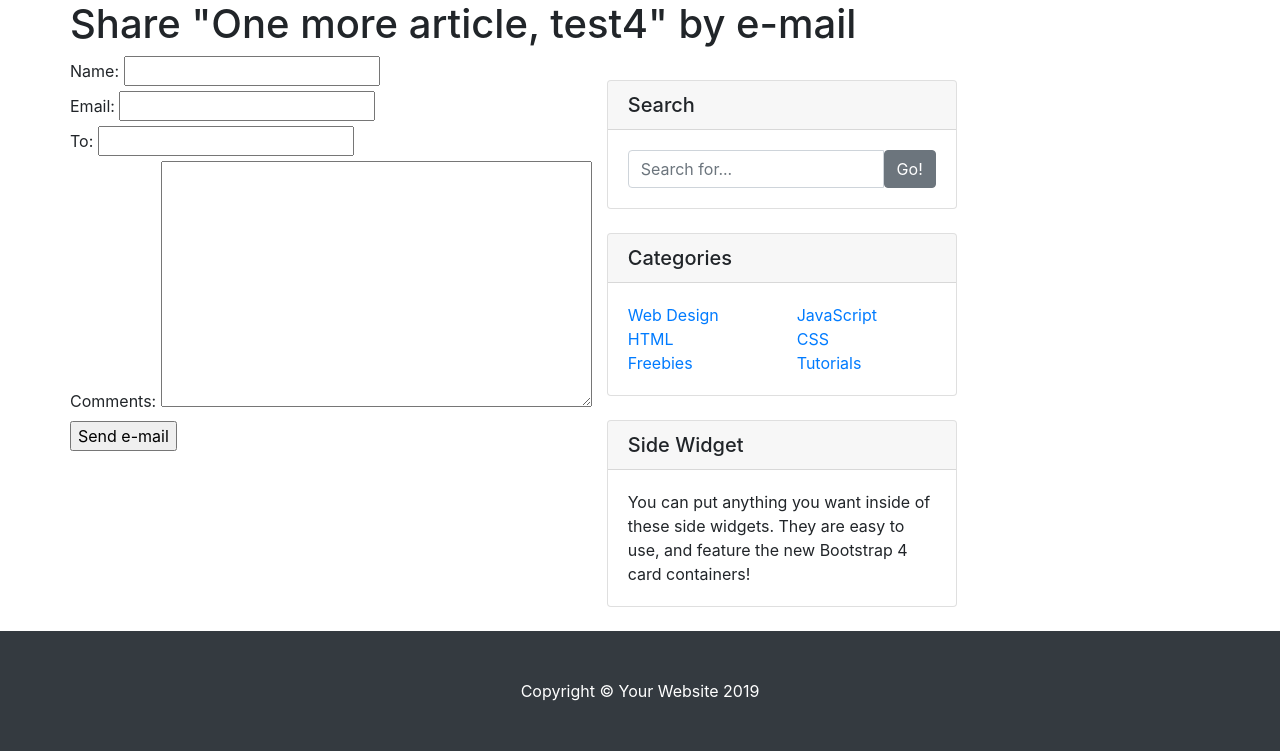
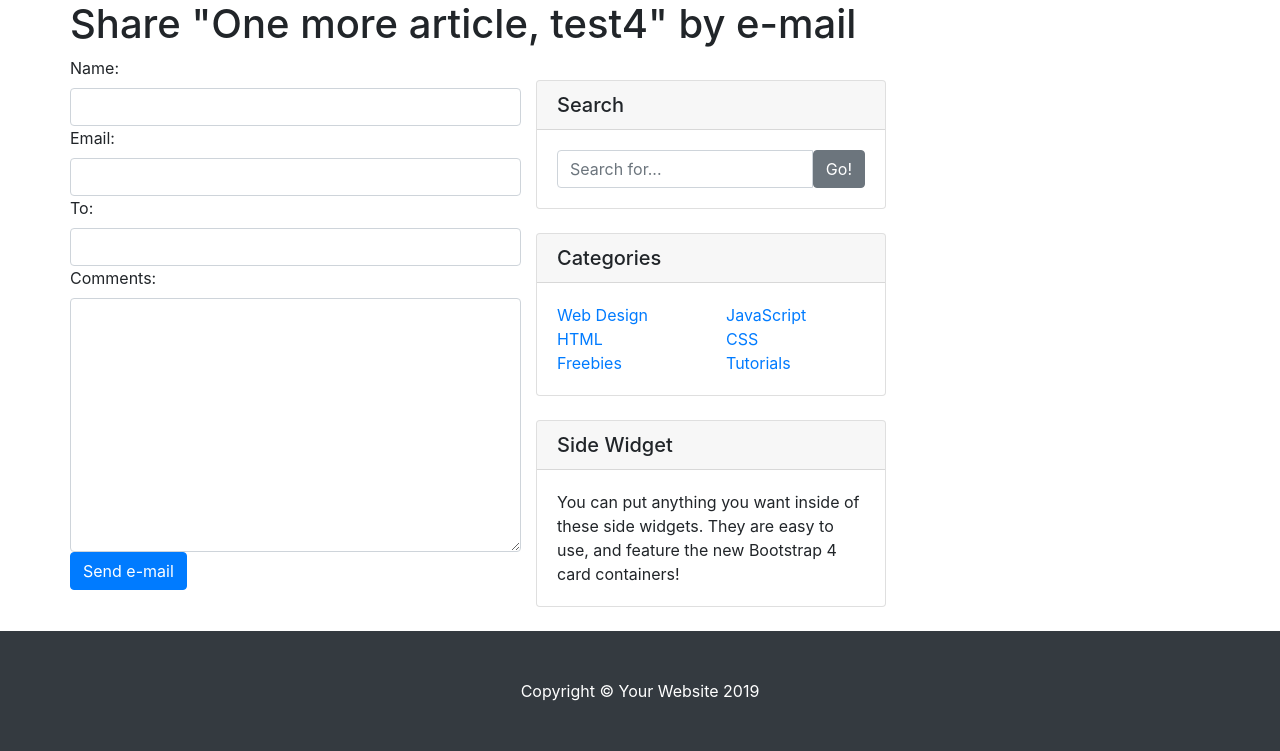
Before and after one commit to mezgoodle/django-site, a Django app: page /blog/4/share/ in a window 1280 px wide. Shown: the part 56-807 px from the top of the page. Run offline with Django 3.2, Linux system fonts and the light colour scheme; data comes from the database, SQL or seed files in the repository; some libraries are stand-ins or nearby versions.

Commit message:
Update share.html

```diff
--- a/mysite/blog/templates/blog/post/share.html
+++ b/mysite/blog/templates/blog/post/share.html
@@ -9,14 +9,20 @@ Share a post
     {% else %}
         <h1>Share "{{post.title}}" by e-mail</h1>
         <form method="post">
-            {% for field in form %}
-                <div>
-                    {{field.errors}}
-                    {{field.label_tag}} {{field}}
-                </div>
-            {% endfor %}
+            <div>
+                <label for="id_name">Name:</label> <input class="form-control" type="text" name={{form.name.name}} maxlength="25" id="id_name" required>
+            </div>
+            <div>
+                <label for="id_email">Email:</label> <input type="email" name={{form.email.name}} class="form-control" required id="id_email">
+            </div>
+            <div>
+                <label for="id_to">To:</label> <input type="email" required name={{form.to.name}} class="form-control" id="id_to">
+            </div>
+            <div>
+                <label for="id_comments">Comments:</label> <textarea name={{form.comments.name}} class="form-control" id="id_comments" cols="40" rows="10"></textarea>
+            </div>
             {% csrf_token %}
-            <input type="submit" value="Send e-mail">
+            <input class="btn btn-primary" type="submit" value="Send e-mail">
         </form>
     {% endif %}
 {% endblock content %}
```
